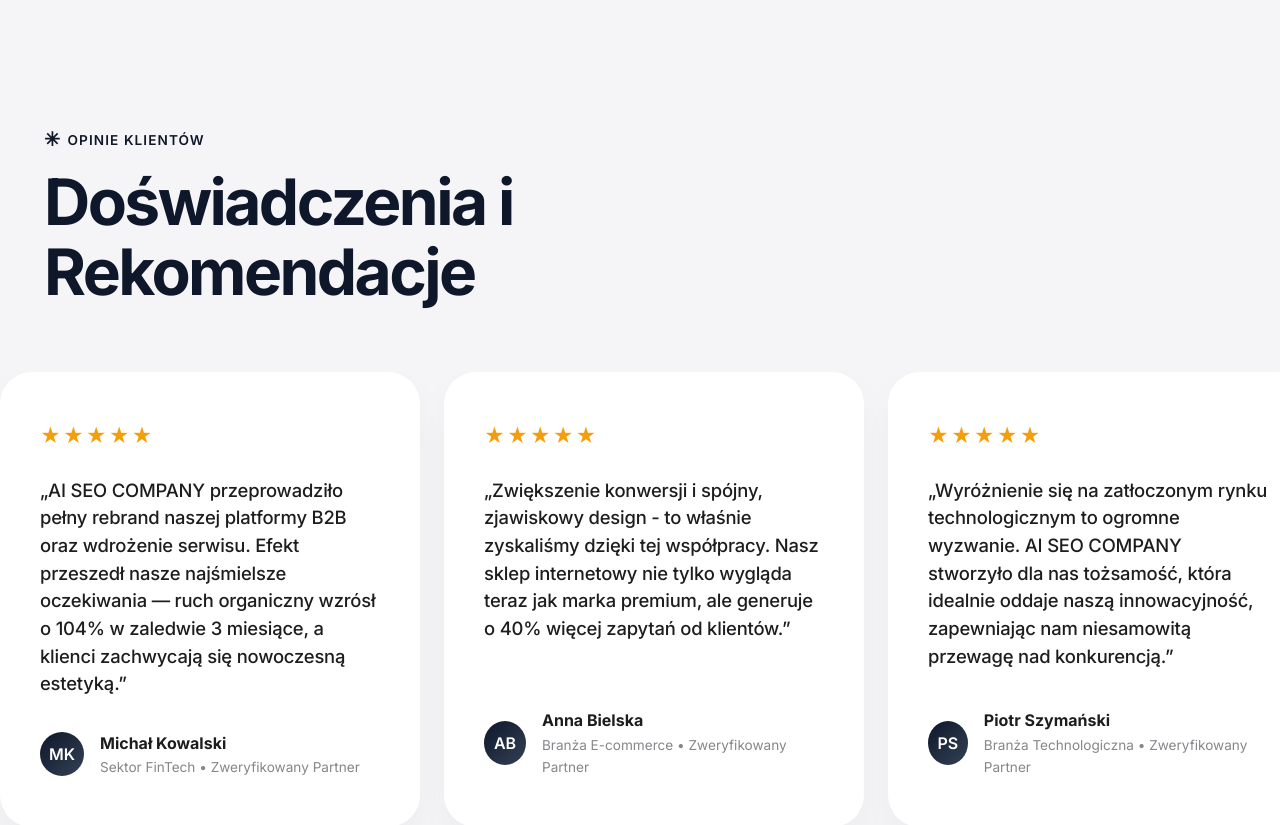
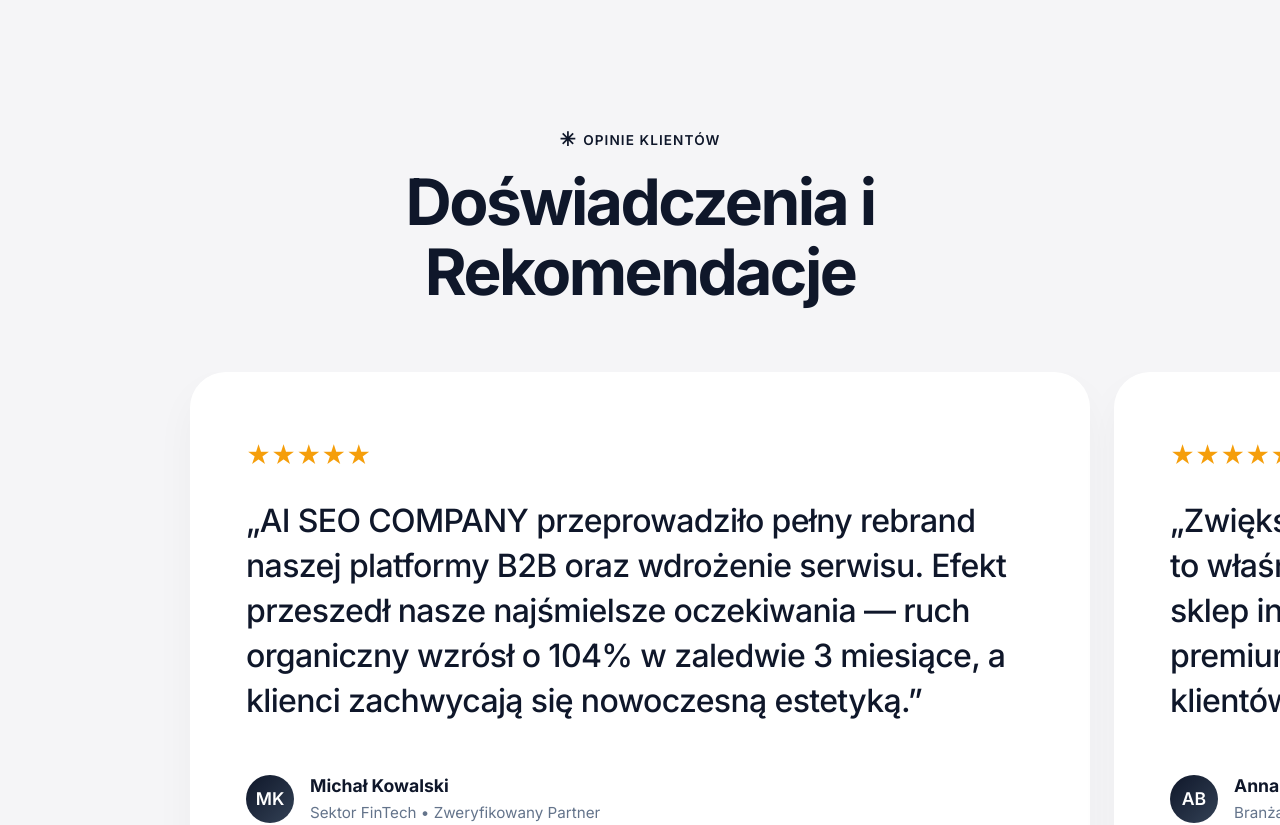
Before and after one commit to FSliwa/AI-SEO-COMPANY, a Next.js app: page / in a window 1280 px wide. Shown: the part 6480-7305 px from the top of the page. Built offline with nearby package versions, Linux system fonts and the light colour scheme.

Commit message:
Revert Testimonials layout to initial centered large cards layout like Portfolio

```diff
--- a/components/Testimonials.jsx
+++ b/components/Testimonials.jsx
@@ -64,14 +64,15 @@
     if (!cards || !cards.length) return;
 
     const containerRect = container.getBoundingClientRect();
-    const containerLeft = containerRect.left;
+    const containerCenterX = containerRect.left + containerRect.width / 2;
 
     let closestIndex = 0;
     let minDistance = Infinity;
 
     cards.forEach((card, idx) => {
       const cardRect = card.getBoundingClientRect();
-      const distance = Math.abs(cardRect.left - containerLeft);
+      const cardCenterX = cardRect.left + cardRect.width / 2;
+      const distance = Math.abs(containerCenterX - cardCenterX);
       if (distance < minDistance) {
         minDistance = distance;
         closestIndex = idx;
@@ -86,10 +87,8 @@
     if (container) {
       const cards = container.querySelectorAll('.testimonial-apple-card');
       if (cards[index]) {
-        // We use the full-bleed CSS trick, so the container is the RevealStagger element itself.
-        // The first element has an offset of paddingLeft.
-        // We can just use standard offsetLeft inside a scroll container.
-        const scrollOffset = cards[index].offsetLeft - container.offsetLeft;
+        // Calculate offset so the center of the card aligns with the center of the container
+        const scrollOffset = cards[index].offsetLeft - container.offsetLeft - (containerRect.width - cardRect.width) / 2;
         container.scrollTo({
           left: scrollOffset,
           behavior: 'smooth'
@@ -101,8 +100,8 @@
 
   return (
     <section className="testimonials" id="testimonials" style={{ background: '#F5F5F7', padding: '8rem 0' }}>
-      <div className="container">
-        <Reveal className="section-header" style={{ marginBottom: '4rem', textAlign: 'left' }}>
+      <div className="container" style={{ maxWidth: '1440px' }}>
+        <Reveal className="section-header center" style={{ marginBottom: '4rem', padding: '0 2rem' }}>
           <div className="section-tag" style={{ color: '#0F172A', borderColor: 'rgba(0,0,0,0.1)' }}>
             <span className="asterisk" style={{ color: '#0F172A' }}>✳</span> {t.tag}
           </div>
@@ -112,7 +111,7 @@
         </Reveal>
 
         {/* Carousel Container */}
-        <div style={{ position: 'relative', width: '100%', overflow: 'visible' }}>
+        <div style={{ position: 'relative', width: '100vw', left: '50%', right: '50%', marginLeft: '-50vw', marginRight: '-50vw' }}>
           <RevealStagger
             id="testimonials-carousel"
             onScroll={handleScroll}
@@ -123,66 +122,69 @@
               overflowX: 'auto',
               scrollSnapType: 'x mandatory',
               scrollBehavior: 'smooth',
-              paddingBottom: '2rem', // Space for shadow
-              marginLeft: 'calc(-50vw + 50%)',
-              marginRight: 'calc(-50vw + 50%)',
-              paddingLeft: 'calc(50vw - 50%)',
-              paddingRight: 'calc(50vw - 50%)'
+              padding: '0 50vw', // Ensures items can be centered
+              paddingBottom: '2rem' // Space for shadow
             }}
           >
+            {/* Empty element to act as start padding so first item centers properly */}
+            <div style={{ flex: '0 0 1px' }} />
+
             {reviewsData.map((item, idx) => (
               <RevealItem
                 key={item.id}
                 className="testimonial-apple-card"
                 style={{
-                  flex: '0 0 min(85vw, 420px)', // Match Apple's screenshot proportions
-                  scrollSnapAlign: 'start',
+                  flex: '0 0 min(85vw, 900px)',
+                  scrollSnapAlign: 'center',
                   background: '#FFFFFF',
-                  borderRadius: '32px',
-                  padding: '3rem 2.5rem',
+                  borderRadius: '36px',
+                  padding: '4rem 3.5rem',
                   display: 'flex',
                   flexDirection: 'column',
                   justifyContent: 'space-between',
-                  minHeight: '380px',
+                  minHeight: '400px',
                   boxShadow: '0 20px 40px rgba(0,0,0,0.04)',
                   position: 'relative'
                 }}
               >
                 <div>
-                  <div style={{ color: '#F59E0B', fontSize: '1.25rem', marginBottom: '1.5rem', letterSpacing: '2px' }}>
+                  <div style={{ color: '#F59E0B', fontSize: '1.5rem', marginBottom: '1.5rem' }}>
                     ★★★★★
                   </div>
                   <p style={{
-                    fontSize: '1.15rem',
+                    fontSize: 'clamp(1.5rem, 2.5vw, 2rem)',
                     fontWeight: 500,
-                    color: '#1D1D1F',
-                    lineHeight: 1.5,
-                    letterSpacing: '-0.01em',
-                    marginBottom: '2rem'
+                    color: '#0F172A',
+                    lineHeight: 1.4,
+                    letterSpacing: '-0.02em',
+                    marginBottom: '3rem'
                   }}>
                     {lang === 'pl' ? item.pl : item.en}
                   </p>
                 </div>
-                <div style={{ display: 'flex', alignItems: 'center', gap: '1rem', marginTop: 'auto' }}>
+                <div style={{ display: 'flex', alignItems: 'center', gap: '1rem' }}>
                   <div style={{
-                    width: '44px', height: '44px', borderRadius: '50%', background: 'linear-gradient(135deg, #0F172A, #334155)',
-                    display: 'flex', alignItems: 'center', justifyContent: 'center', color: '#FFF', fontWeight: 600, fontSize: '1rem'
+                    width: '48px', height: '48px', borderRadius: '50%', background: 'linear-gradient(135deg, #0F172A, #334155)',
+                    display: 'flex', alignItems: 'center', justifyContent: 'center', color: '#FFF', fontWeight: 600, fontSize: '1.1rem'
                   }}>
                     {item.initials}
                   </div>
                   <div>
-                    <h4 style={{ fontSize: '1rem', fontWeight: 700, color: '#1D1D1F', margin: 0 }}>{item.name}</h4>
-                    <p style={{ fontSize: '0.85rem', color: '#86868B', margin: 0 }}>
+                    <h4 style={{ fontSize: '1.1rem', fontWeight: 700, color: '#0F172A', margin: 0 }}>{item.name}</h4>
+                    <p style={{ fontSize: '0.95rem', color: '#64748B', margin: 0 }}>
                       {lang === 'pl' ? item.role : (item.roleEn || item.role)}
                     </p>
                   </div>
                 </div>
               </RevealItem>
             ))}
+
+            {/* Empty element to act as end padding so last item centers properly */}
+            <div style={{ flex: '0 0 1px' }} />
           </RevealStagger>
 
-          {/* Pagination Controls - Right Aligned Arrows */}
-          <Reveal delay={0.2} style={{ display: 'flex', justifyContent: 'flex-end', alignItems: 'center', gap: '12px', marginTop: '1rem' }}>
+          {/* Pagination Controls */}
+          <Reveal delay={0.2} style={{ display: 'flex', justifyContent: 'center', alignItems: 'center', gap: '12px', marginTop: '2.5rem' }}>
             <button
               onClick={() => scrollTo(Math.max(0, activeIndex - 1))}
               disabled={activeIndex === 0}
```
